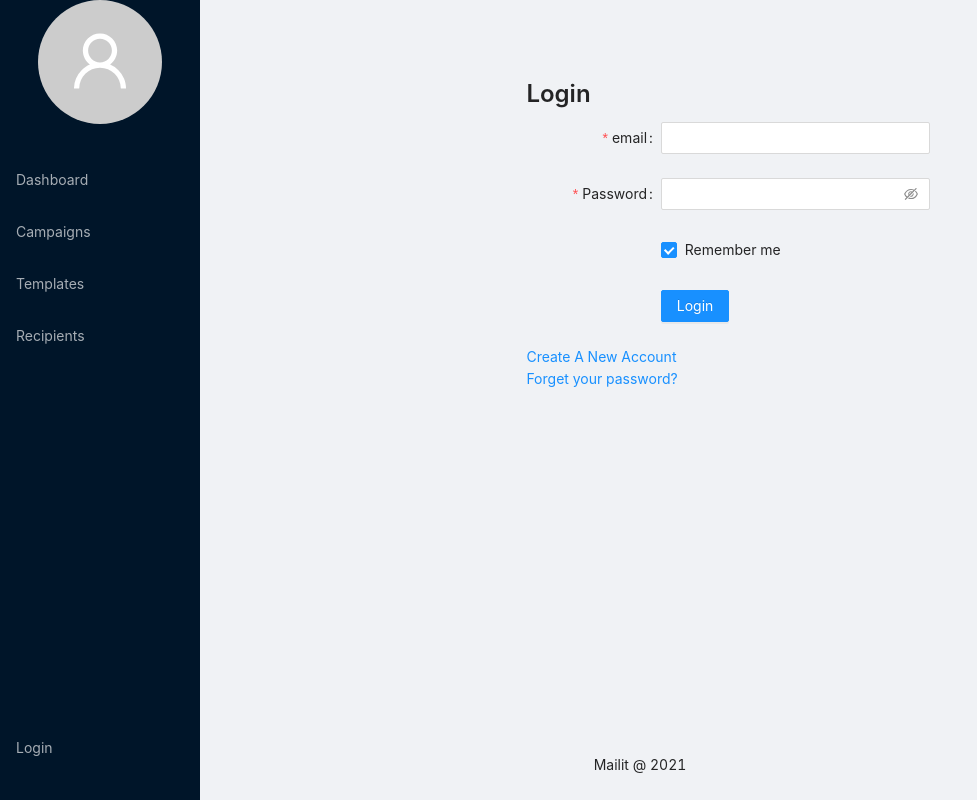
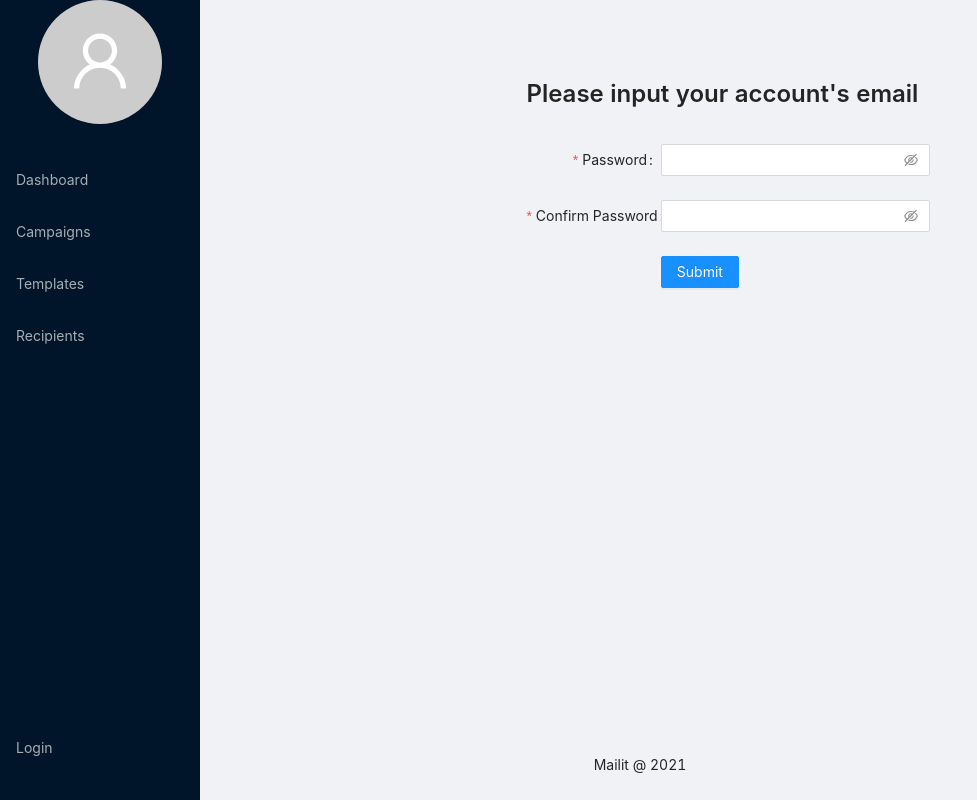
Before and after one commit to xindixu/mailit, a React (Create React App) app in the folder frontend/: page /login/password in a window 1280 px wide. Shown: the whole page, without its empty margins (0-977 px from the left). Built offline with nearby package versions, Linux system fonts and the light colour scheme.

Commit message:
[frontend] reset password page added

```diff
--- a/frontend/src/App.js
+++ b/frontend/src/App.js
@@ -12,6 +12,8 @@ import Register from "./pages/register"
 import CampaignShow from "./pages/campaigns/show"
 import Recipients from "./pages/recipients"
 import RecipientsUpload from "./pages/recipients/upload"
+import ResetPassEmail from "./pages/login/reset-pass-email"
+import ResetPassword from "./pages/login/reset-password"
 
 const { Sider, Footer, Content } = Layout
 import styleSettings from "./styles"
@@ -63,6 +65,12 @@ const App = () => (
             <Route path="/recipients">
               <Recipients />
             </Route>
+            <Route path="/login/password">
+              <ResetPassword />
+            </Route>
+            <Route path="/login/reset">
+              <ResetPassEmail />
+            </Route>
             <Route path="/login">
               <Login />
             </Route>
--- /dev/null
+++ b/frontend/src/pages/login/reset-password.js
@@ -0,0 +1,90 @@
+import { useHistory } from "react-router-dom"
+import { Form, Input, Button, Typography, message } from "antd"
+import styled from "styled-components"
+import apiFetch from "../../lib/api-fetch"
+
+const Main = styled.div`
+  width: 40%;
+  margin: auto;
+  padding-top: 30px;
+`
+
+const ResetPassword = () => {
+  const { Title } = Typography
+  const history = useHistory()
+
+  const onFinish = (values) => {
+    message.success("Your password was reset!", 5)
+    history.push("/login")
+    // apiFetch({
+    //   route: "login",
+    //   method: "post",
+    //   params: { email: values.email, password: values.password },
+    // }).then(({ status, data }) => {
+    //   if (status === 200) {
+    //     // get and store token
+    //     setAuthState({ ...authState, token: data.token, user_id: data.user_id, name: data.name })
+    //     history.push("/")
+    //   }
+    // })
+  }
+
+  return (
+    <Main>
+      <Title level={3}>Please input your account&apos;s email</Title>
+      <br />
+      <Form
+        name="basic"
+        labelCol={{ span: 8 }}
+        wrapperCol={{ span: 16 }}
+        initialValues={{ remember: true }}
+        onFinish={onFinish}
+        autoComplete="off"
+      >
+        <Form.Item
+          name="password"
+          label="Password"
+          rules={[
+            {
+              required: true,
+              message: "Please input your password!",
+            },
+          ]}
+          hasFeedback
+        >
+          <Input.Password />
+        </Form.Item>
+        <Form.Item
+          name="confirm"
+          label="Confirm Password"
+          dependencies={["password"]}
+          hasFeedback
+          rules={[
+            {
+              required: true,
+              message: "Please confirm your password!",
+            },
+            ({ getFieldValue }) => ({
+              validator(_, value) {
+                if (!value || getFieldValue("password") === value) {
+                  return Promise.resolve()
+                }
+                return Promise.reject(new Error("The two passwords that you entered do not match!"))
+              },
+            }),
+          ]}
+        >
+          <Input.Password />
+        </Form.Item>
+
+        <Form.Item wrapperCol={{ offset: 8, span: 16 }}>
+          <Button type="primary" htmlType="submit" id="submit-email-button">
+            Submit
+          </Button>
+        </Form.Item>
+      </Form>
+    </Main>
+  )
+}
+
+export default ResetPassword
```
